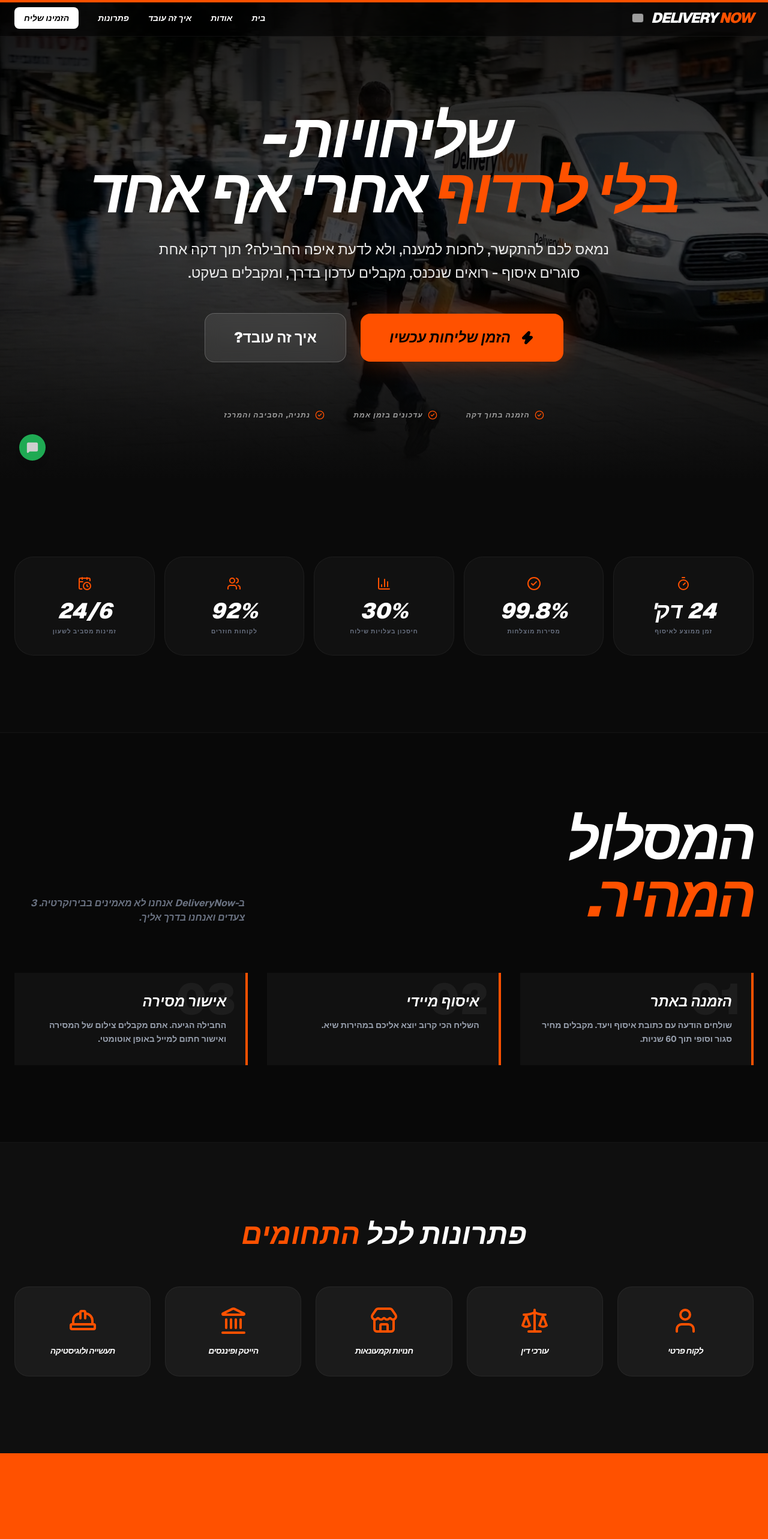
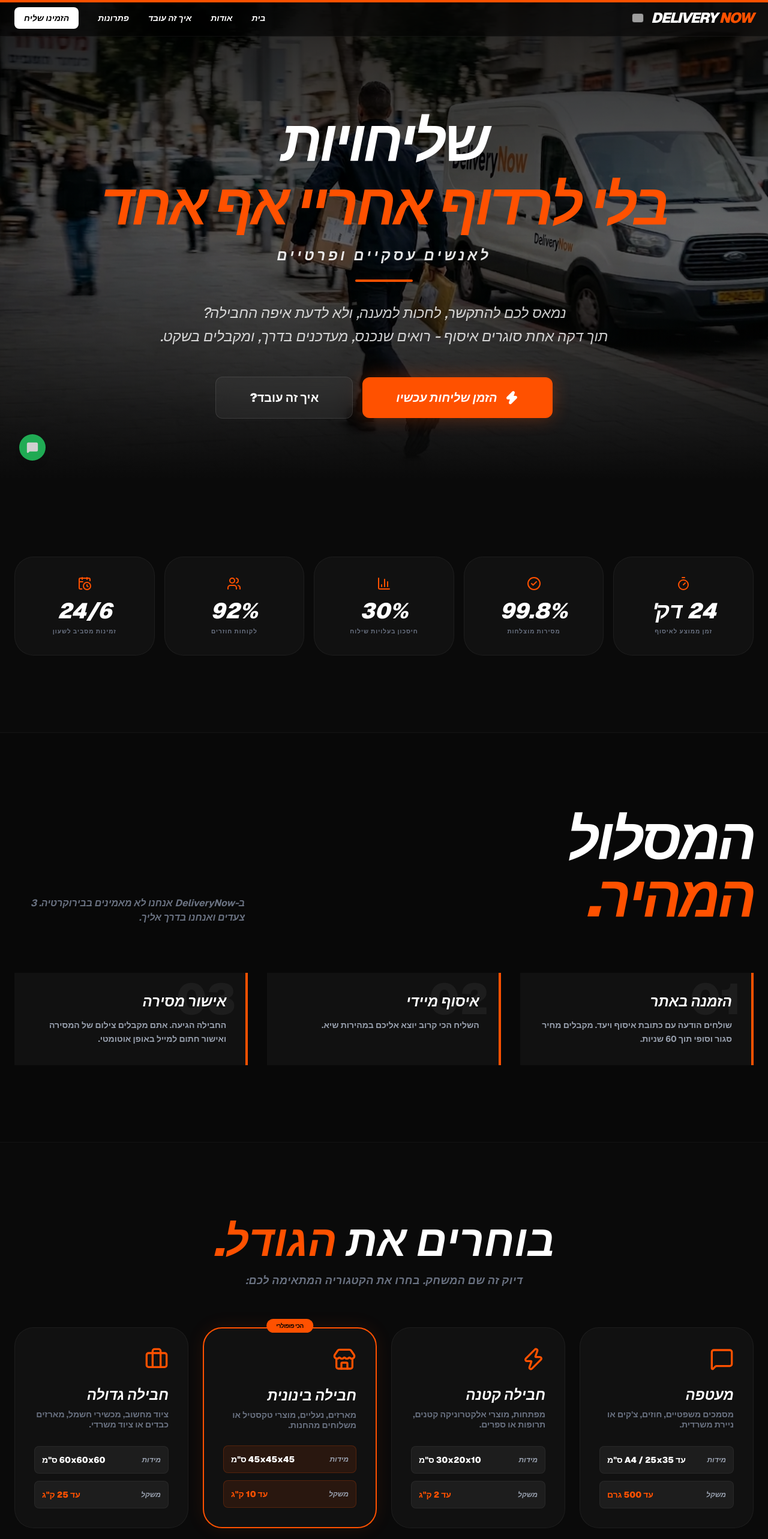
Before and after one commit to GaGex1222/Av-Express, a Next.js app: page / in a window 1280 px wide. Shown: the top 2566 px of the page at 60% size. Built offline with nearby package versions, Linux system fonts and the light colour scheme; grey boxes are pictures that could not be loaded.

Commit message:
Added section of pacakge sizes

```diff
--- a/app/page.tsx
+++ b/app/page.tsx
@@ -161,45 +161,72 @@
           <img
             src="/landing_page.png"
             alt="Delivery Background"
-            className="w-full h-full object-cover brightness-50"
+            className="w-full h-full object-cover brightness-70"
           />
         </div>
 
-        <div className="max-w-6xl mx-auto text-center relative z-20 pt-20">
+<div className="max-w-5xl mx-auto text-center relative z-20 pt-20 px-4">
+  {/* כותרת ראשית */}
   <motion.h1
-            initial={{ opacity: 0, scale: 0.9 }}
-            animate={{ opacity: 1, scale: 1 }}
-            className="text-[12vw] md:text-[8vw] font-black leading-[0.9] tracking-tighter italic mb-8 uppercase"
+    initial={{ opacity: 0, y: 20 }}
+    animate={{ opacity: 1, y: 0 }}
+    className="text-5xl md:text-7xl lg:text-8xl font-black leading-[1.1] tracking-tighter italic mb-4 uppercase drop-shadow-2xl"
   >
-            שליחויות - <br />
-            <span className="text-[#FF5100]">בלי לרדוף</span> אחרי אף אחד
+    שליחויות <br />
+    <span className="text-[#FF5100]">בלי לרדוף אחריי אף אחד</span>
   </motion.h1>
 
+  {/* שורת קהל יעד - מוסיפה סדר ומרכזת את המסר */}
+  <motion.div
+    initial={{ opacity: 0 }}
+    animate={{ opacity: 1 }}
+    transition={{ delay: 0.2 }}
+    className="text-lg md:text-2xl font-black italic uppercase tracking-[0.2em] text-white/90 mb-6"
+  >
+    לאנשים עסקיים ופרטיים
+  </motion.div>
+
+  {/* קו מפריד לחיזוק הסימטריה */}
+  <motion.div
+    initial={{ scaleX: 0 }}
+    animate={{ scaleX: 1 }}
+    transition={{ delay: 0.3 }}
+    className="w-24 h-1 bg-[#FF5100] mx-auto mb-8 rounded-full"
+  />
+
+  {/* פסקת הסבר - מהודקת יותר כדי לא להיראות "מפוזרת" */}
   <motion.p
     initial={{ opacity: 0 }}
     animate={{ opacity: 1 }}
-            transition={{ delay: 0.3 }}
-            className="text-lg md:text-2xl text-white/90 max-w-3xl mx-auto mb-12 font-medium leading-relaxed"
+    transition={{ delay: 0.4 }}
+    className="text-lg md:text-2xl font-medium italic text-white/80 mb-12 max-w-3xl mx-auto leading-relaxed"
   >
-            נמאס לכם להתקשר, לחכות למענה, ולא לדעת איפה החבילה? תוך דקה אחת סוגרים איסוף -
-            רואים שנכנס, מקבלים עדכון בדרך, ומקבלים בשקט.
+    נמאס לכם להתקשר, לחכות למענה, ולא לדעת איפה החבילה? <br className="hidden md:block" />
+    תוך דקה אחת סוגרים איסוף - רואים שנכנס, מעדכנים בדרך, ומקבלים בשקט.
   </motion.p>
 
-          <motion.div initial={{ opacity: 0, y: 20 }} animate={{ opacity: 1, y: 0 }} transition={{ delay: 0.5 }} className="flex flex-col sm:flex-row gap-6 justify-center items-center mb-20">
-            <Link href="/order" className="bg-[#FF5100] text-black px-12 py-6 rounded-2xl font-black italic text-2xl shadow-[0_0_40px_rgba(255,81,0,0.3)] hover:scale-105 transition-all flex items-center gap-4">
-              <Zap className="fill-black" size={24} />
-              הזמן שליחות עכשיו
+  {/* כפתורים */}
+  <motion.div
+    initial={{ opacity: 0, y: 20 }}
+    animate={{ opacity: 1, y: 0 }}
+    transition={{ delay: 0.5 }}
+    className="flex flex-col sm:flex-row gap-4 justify-center items-center"
+  >
+    <Link
+      href="/order"
+      className="w-full sm:w-auto bg-[#FF5100] text-white px-10 py-4 md:px-14 md:py-5 text-lg md:text-xl rounded-xl font-black italic shadow-[0_0_30px_rgba(255,81,0,0.3)] hover:scale-105 transition-all flex items-center justify-center gap-3"
+    >
+      <Zap className="fill-white w-5 h-5 md:w-6 md:h-6" />
+      <span>הזמן שליחות עכשיו</span>
     </Link>
-            <Link href="#how-it-works" className="bg-white/10 backdrop-blur-md border border-white/20 text-white px-12 py-6 rounded-2xl font-black text-2xl hover:bg-white/20 transition-all">
+
+    <Link
+      href="#how-it-works"
+      className="w-full sm:w-auto bg-white/5 backdrop-blur-md border border-white/10 text-white px-10 py-4 md:px-14 md:py-5 text-lg md:text-xl rounded-xl font-black hover:bg-white/10 transition-all text-center"
+    >
       איך זה עובד?
     </Link>
   </motion.div>
-
-          <div className="flex flex-wrap justify-center gap-x-12 gap-y-4 text-white/60 text-xs font-black uppercase italic tracking-widest">
-            <div className="flex items-center gap-2"><CheckCircle2 size={16} className="text-[#FF5100]" /> הזמנה בתוך דקה</div>
-            <div className="flex items-center gap-2"><CheckCircle2 size={16} className="text-[#FF5100]" /> עדכונים בזמן אמת</div>
-            <div className="flex items-center gap-2"><CheckCircle2 size={16} className="text-[#FF5100]" /> נתניה, הסביבה והמרכז</div>
-          </div>
 </div>
       </section>
 
@@ -245,6 +272,110 @@
             <StepCard number="01" title="הזמנה באתר" text="שולחים הודעה עם כתובת איסוף ויעד. מקבלים מחיר סגור וסופי תוך 60 שניות." />
             <StepCard number="02" title="איסוף מיידי" text="השליח הכי קרוב יוצא אליכם במהירות שיא." />
             <StepCard number="03" title="אישור מסירה" text="החבילה הגיעה. אתם מקבלים צילום של המסירה ואישור חתום למייל באופן אוטומטי." />
+          </div>
+        </div>
+      </section>
+
+{/* --- SECTION: PACKAGE TYPES --- */}
+      <section className="py-32 px-6 bg-[#0A0A0A]">
+        <div className="max-w-7xl mx-auto">
+          <motion.div
+            variants={fadeInUp}
+            initial="initial"
+            whileInView="whileInView"
+            className="text-center mb-16"
+          >
+            <h2 className="text-5xl md:text-7xl font-black italic uppercase mb-4">
+              בוחרים את <span className="text-[#FF5100]">הגודל.</span>
+            </h2>
+            <p className="text-gray-500 font-bold italic tracking-wide text-lg">דיוק זה שם המשחק. בחרו את הקטגוריה המתאימה לכם:</p>
+          </motion.div>
+
+          <div className="grid grid-cols-1 md:grid-cols-2 lg:grid-cols-4 gap-6 text-right">
+
+            {/* 01. מעטפה */}
+            <motion.div
+              whileHover={{ y: -8 }}
+              className="bg-[#111] p-8 rounded-[2rem] border border-white/5 hover:border-[#FF5100]/40 transition-all flex flex-col h-full"
+            >
+              <div className="text-[#FF5100] mb-6"><MessageSquare size={40} /></div>
+              <h3 className="text-2xl font-black italic mb-2 uppercase text-white">מעטפה</h3>
+              <p className="text-gray-500 font-bold text-sm mb-6 leading-tight">מסמכים משפטיים, חוזים, צ'קים או ניירת משרדית.</p>
+              <div className="mt-auto space-y-3">
+                <div className="flex justify-between items-center bg-white/5 p-3 rounded-lg border border-white/5">
+                  <span className="text-gray-400 text-xs font-black italic">מידות</span>
+                  <span className="text-white font-black text-sm">עד A4 / 25x35 ס"מ</span>
+                </div>
+                <div className="flex justify-between items-center bg-white/5 p-3 rounded-lg border border-white/5">
+                  <span className="text-gray-400 text-xs font-black italic">משקל</span>
+                  <span className="text-[#FF5100] font-black text-sm">עד 500 גרם</span>
+                </div>
+              </div>
+            </motion.div>
+
+            {/* 02. חבילה קטנה */}
+            <motion.div
+              whileHover={{ y: -8 }}
+              className="bg-[#111] p-8 rounded-[2rem] border border-white/5 hover:border-[#FF5100]/40 transition-all flex flex-col h-full"
+            >
+              <div className="text-[#FF5100] mb-6"><Zap size={40} /></div>
+              <h3 className="text-2xl font-black italic mb-2 uppercase text-white">חבילה קטנה</h3>
+              <p className="text-gray-500 font-bold text-sm mb-6 leading-tight">מפתחות, מוצרי אלקטרוניקה קטנים, תרופות או ספרים.</p>
+              <div className="mt-auto space-y-3">
+                <div className="flex justify-between items-center bg-white/5 p-3 rounded-lg border border-white/5">
+                  <span className="text-gray-400 text-xs font-black italic">מידות</span>
+                  <span className="text-white font-black text-sm">30x20x10 ס"מ</span>
+                </div>
+                <div className="flex justify-between items-center bg-white/5 p-3 rounded-lg border border-white/5">
+                  <span className="text-gray-400 text-xs font-black italic">משקל</span>
+                  <span className="text-[#FF5100] font-black text-sm">עד 2 ק"ג</span>
+                </div>
+              </div>
+            </motion.div>
+
+            {/* 03. חבילה בינונית - מודגשת */}
+            <motion.div
+              whileHover={{ y: -8 }}
+              className="bg-[#111] p-8 rounded-[2rem] border-2 border-[#FF5100] shadow-[0_0_30px_rgba(255,81,0,0.1)] flex flex-col h-full relative"
+            >
+              <div className="absolute -top-4 left-1/2 -translate-x-1/2 bg-[#FF5100] text-black text-[10px] font-black px-4 py-1 rounded-full uppercase tracking-tighter">
+                הכי פופולרי
+              </div>
+              <div className="text-[#FF5100] mb-6"><Store size={40} /></div>
+              <h3 className="text-2xl font-black italic mb-2 uppercase text-white">חבילה בינונית</h3>
+              <p className="text-gray-500 font-bold text-sm mb-6 leading-tight">מארזים, נעליים, מוצרי טקסטיל או משלוחים מהחנות.</p>
+              <div className="mt-auto space-y-3">
+                <div className="flex justify-between items-center bg-[#FF5100]/10 p-3 rounded-lg border border-[#FF5100]/20">
+                  <span className="text-gray-400 text-xs font-black italic">מידות</span>
+                  <span className="text-white font-black text-sm">45x45x45 ס"מ</span>
+                </div>
+                <div className="flex justify-between items-center bg-[#FF5100]/10 p-3 rounded-lg border border-[#FF5100]/20">
+                  <span className="text-gray-400 text-xs font-black italic">משקל</span>
+                  <span className="text-[#FF5100] font-black text-sm">עד 10 ק"ג</span>
+                </div>
+              </div>
+            </motion.div>
+
+            {/* 04. חבילה גדולה */}
+            <motion.div
+              whileHover={{ y: -8 }}
+              className="bg-[#111] p-8 rounded-[2rem] border border-white/5 hover:border-[#FF5100]/40 transition-all flex flex-col h-full"
+            >
+              <div className="text-[#FF5100] mb-6"><Briefcase size={40} /></div>
+              <h3 className="text-2xl font-black italic mb-2 uppercase text-white">חבילה גדולה</h3>
+              <p className="text-gray-500 font-bold text-sm mb-6 leading-tight">ציוד מחשוב, מכשירי חשמל, מארזים כבדים או ציוד משרדי.</p>
+              <div className="mt-auto space-y-3">
+                <div className="flex justify-between items-center bg-white/5 p-3 rounded-lg border border-white/5">
+                  <span className="text-gray-400 text-xs font-black italic">מידות</span>
+                  <span className="text-white font-black text-sm">60x60x60 ס"מ</span>
+                </div>
+                <div className="flex justify-between items-center bg-white/5 p-3 rounded-lg border border-white/5">
+                  <span className="text-gray-400 text-xs font-black italic">משקל</span>
+                  <span className="text-[#FF5100] font-black text-sm">עד 25 ק"ג</span>
+                </div>
+              </div>
+            </motion.div>
+
           </div>
         </div>
       </section>
```
Lines whose indentation alone changed are shown as unchanged.
